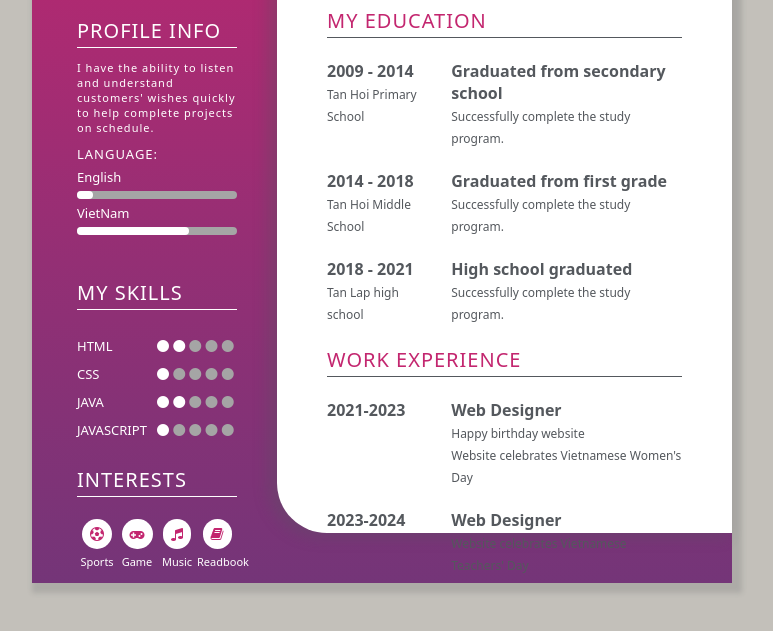
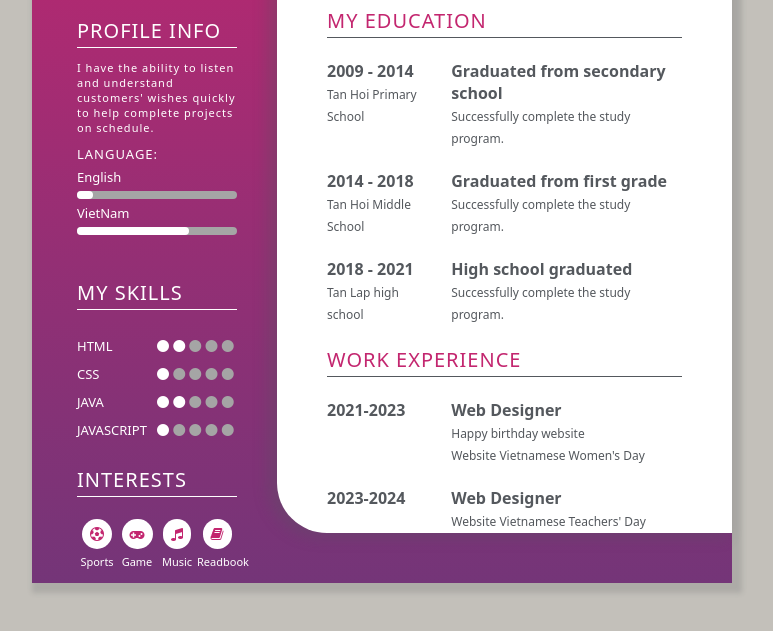
Before and after one commit to Huudao2708/bio, a plain HTML site: page index.html in a window 1280 px wide. Shown: the part 267-898 px from the top of the page, without its empty margins (258-1031 px from the left). Drawn offline with Linux system fonts and the light colour scheme.

Commit message:
Update index.html

```diff
--- a/index.html
+++ b/index.html
@@ -141,7 +141,7 @@
 		</div>
 		<div class="col-div-8">
 			<p class="p5">Web Designer</p>
-			<span class="span1">Happy birthday website<br>Website celebrates Vietnamese Women's Day</span>
+			<span class="span1">Happy birthday website<br>Website Vietnamese Women's Day</span>
 		</div>
 		<div class="clearfix"></div>
 		<br>
@@ -151,7 +151,7 @@
 		</div>
 		<div class="col-div-8">
 			<p class="p5">Web Designer</p>
-			<span class="span1">Website celebrates Vietnamese Teachers' Day</span>
+			<span class="span1">Website Vietnamese Teachers' Day</span>
 		</div>
 		<div class="clearfix"></div>
 	</div>
```
